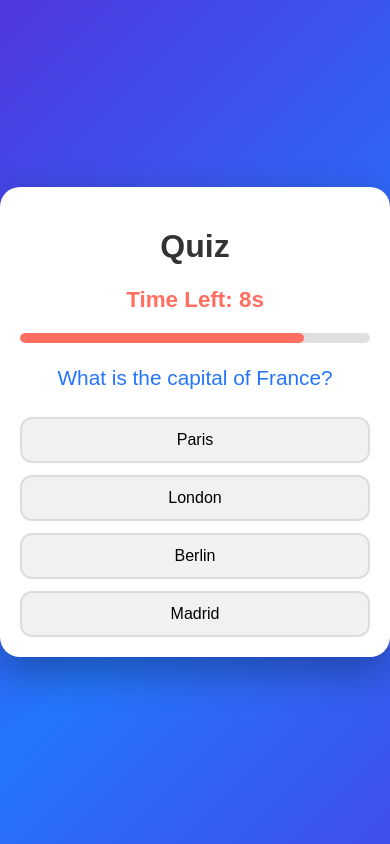
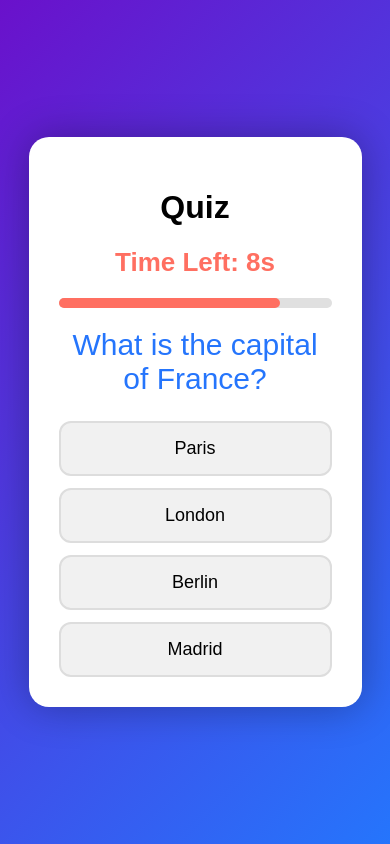
Before and after one commit to namankvin/Quiz_Web_Page, a plain HTML site: page index.html in a window 390 px wide. Both pictures are taken after a click on the button "General Knowledge". Drawn offline with Linux system fonts and the light colour scheme.

Commit message:
Update styles.css

```diff
--- a/styles.css
+++ b/styles.css
@@ -6,30 +6,16 @@ body {
   align-items: center;
   height: 100vh;
   margin: 0;
-  color: #333;
-  overflow: hidden;
 }
 
 .container {
   background: #fff;
   padding: 30px;
   border-radius: 20px;
-  box-shadow: 0 15px 40px rgba(0, 0, 0, 0.3);
+  box-shadow: 0 0 40px rgba(0, 0, 0, 0.3);
   text-align: center;
-  width: 70%; /* Occupies 70% of the viewport width */
-  max-width: 800px; /* Prevents the box from becoming too wide */
-  animation: fadeIn 0.8s ease-in-out;
-}
-
-@keyframes fadeIn {
-  from {
-    opacity: 0;
-    transform: translateY(-30px);
-  }
-  to {
-    opacity: 1;
-    transform: translateY(0);
-  }
+  width: 70%;
+  max-width: 800px;
 }
 
 .hidden {
@@ -41,7 +27,7 @@ body {
 }
 
 #genre-selection h2 {
-  font-size: 2em;
+  font-size: 32px;
   margin-bottom: 20px;
   color: #2575fc;
 }
@@ -53,34 +39,33 @@ body {
   padding: 15px 30px;
   margin: 10px;
   border-radius: 30px;
-  cursor: pointer;
   font-size: 18px;
-  transition: transform 0.2s ease, box-shadow 0.2s ease;
 }
 
 .genre-btn:hover {
   transform: scale(1.05);
   box-shadow: 0 8px 20px rgba(255, 111, 97, 0.5);
+  cursor: pointer;
+  transition: transform 0.2s ease, box-shadow 0.2s ease;
 }
 
 #timer {
-  font-size: 1.6em;
+  font-size: 26px;
   margin-bottom: 20px;
   color: #ff6f61;
   font-weight: bold;
 }
 
 #question {
-  font-size: 1.8em;
+  font-size: 30px;
   margin-bottom: 25px;
   color: #2575fc;
-  line-height: 1.4;
 }
 
 #options {
   display: flex;
   flex-direction: column;
-  gap: 12px; /* Adds spacing between buttons */
+  gap: 12px;
 }
 
 #options button {
@@ -89,9 +74,7 @@ body {
   padding: 15px;
   margin: 0;
   border-radius: 12px;
-  cursor: pointer;
   font-size: 18px;
-  transition: background 0.3s ease, transform 0.2s ease, box-shadow 0.2s ease;
 }
 
 #options button:hover {
@@ -99,17 +82,19 @@ body {
   color: #fff;
   transform: translateX(10px);
   box-shadow: 0 5px 15px rgba(37, 117, 252, 0.3);
+  cursor: pointer;
+  transition: background 0.3s ease, transform 0.2s ease, box-shadow 0.2s ease;
 }
 
 #options button.correct {
-  background: #4caf50; /* Green for correct answer */
+  background: #4caf50;
   color: #fff;
   border-color: #4caf50;
   animation: correctAnswer 0.5s ease;
 }
 
 #options button.incorrect {
-  background: #ff6f61; /* Red for incorrect answer */
+  background: #ff6f61;
   color: #fff;
   border-color: #ff6f61;
   animation: wrongAnswer 0.3s ease;
@@ -140,95 +125,36 @@ body {
   padding: 15px 30px;
   margin-top: 25px;
   border-radius: 30px;
-  cursor: pointer;
   font-size: 18px;
-  transition: transform 0.2s ease, box-shadow 0.2s ease;
 }
 
 #next-btn:hover, #restart-btn:hover {
   transform: scale(1.05);
   box-shadow: 0 8px 20px rgba(37, 117, 252, 0.5);
+  cursor: pointer;
+  transition: transform 0.2s ease, box-shadow 0.2s ease;
 }
 
 #result-container h2 {
   color: #2575fc;
-  font-size: 2em;
+  font-size: 32px;
   margin-bottom: 20px;
 }
 
 #score {
   color: #ff6f61;
   font-weight: bold;
-  font-size: 2.2em;
+  font-size: 48px;
 }
 
-/* Background animation */
-@keyframes gradientAnimation {
-  0% {
-    background-position: 0% 50%;
-  }
-  50% {
-    background-position: 100% 50%;
-  }
-  100% {
-    background-position: 0% 50%;
-  }
-}
-
-body {
-  background: linear-gradient(135deg, #6a11cb, #2575fc, #6a11cb);
-  background-size: 200% 200%;
-  animation: gradientAnimation 10s ease infinite;
-}
-
-/* Responsive design */
-@media (max-width: 768px) {
-  .container {
-    width: 90%;
-    padding: 20px;
-  }
-
-  #question {
-    font-size: 1.5em;
-  }
-
-  .genre-btn {
-    padding: 12px 24px;
-    font-size: 16px;
-  }
-
-  #options button {
-    padding: 12px;
-    font-size: 16px;
-  }
-}
-
-@media (max-width: 480px) {
-  #timer {
-    font-size: 1.4em;
-  }
-
-  #question {
-    font-size: 1.3em;
-  }
-
-  #next-btn, #restart-btn {
-    width: 100%;
-    padding: 12px;
-  }
-}
-
-/* Status bar container */
 #status-bar {
   width: 100%;
   height: 10px;
   background-color: #e0e0e0;
   border-radius: 5px;
   margin-bottom: 20px;
-  overflow: hidden;
 }
 
-/* Progress indicator */
 #status-bar-progress {
   width: 100%;
   height: 100%;
```
